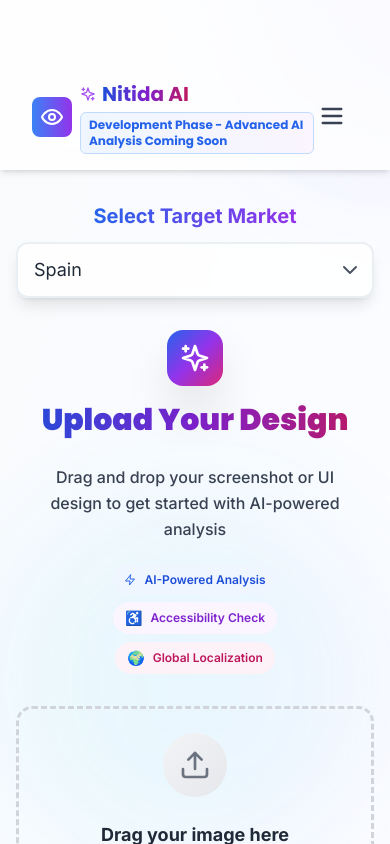
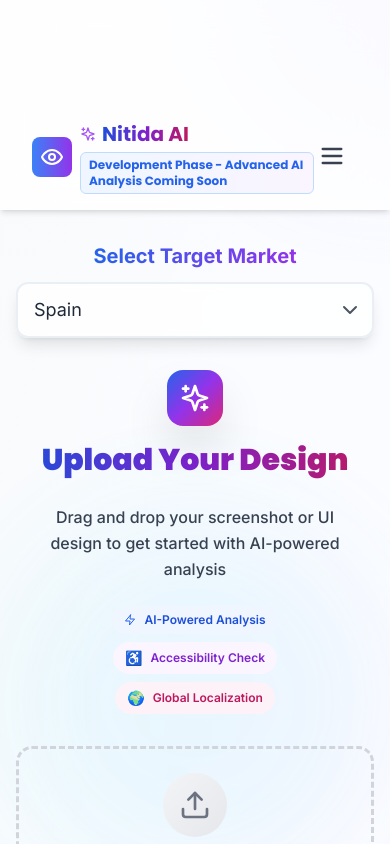
Before and after one commit to sonitasvpublico/UXAnalysisApp, a React (Vite) app: page / in a window 390 px wide. Shown: the top 844 px of the page. Built offline with nearby package versions, Linux system fonts and the light colour scheme.

Commit message:
Increase iPhone header spacing to 120px
- Updated Header.tsx with 120px paddingTop for better spacing
- Updated index.css with iPhone-specific CSS rule
- Improved header spacing to prevent 'Nitida' text from being too close to top
- Only affects iPhone devices, not Android or Desktop

```diff
--- a/src/components/Header.tsx
+++ b/src/components/Header.tsx
@@ -21,7 +21,7 @@ const Header: React.FC<HeaderProps> = ({ currentLanguage, onLanguageChange }) =>
 
   return (
     <>
-      <header className="px-4 sm:px-6 lg:px-8 pb-4 bg-white/80 backdrop-blur-xl sticky top-0 z-30 shadow-md" style={{ paddingTop: '80px' }}>
+      <header className="px-4 sm:px-6 lg:px-8 pb-4 bg-white/80 backdrop-blur-xl sticky top-0 z-30 shadow-md" style={{ paddingTop: '120px' }}>
         <div className="container mx-auto flex items-center justify-between">
           {/* Logo and Title */}
            <div className="flex items-center space-x-2">
--- a/src/index.css
+++ b/src/index.css
@@ -69,7 +69,7 @@
 /* iPhone-specific header spacing */
 @supports (-webkit-touch-callout: none) {
   header {
-    padding-top: 80px !important;
+    padding-top: 120px !important;
   }
 }
 
```
